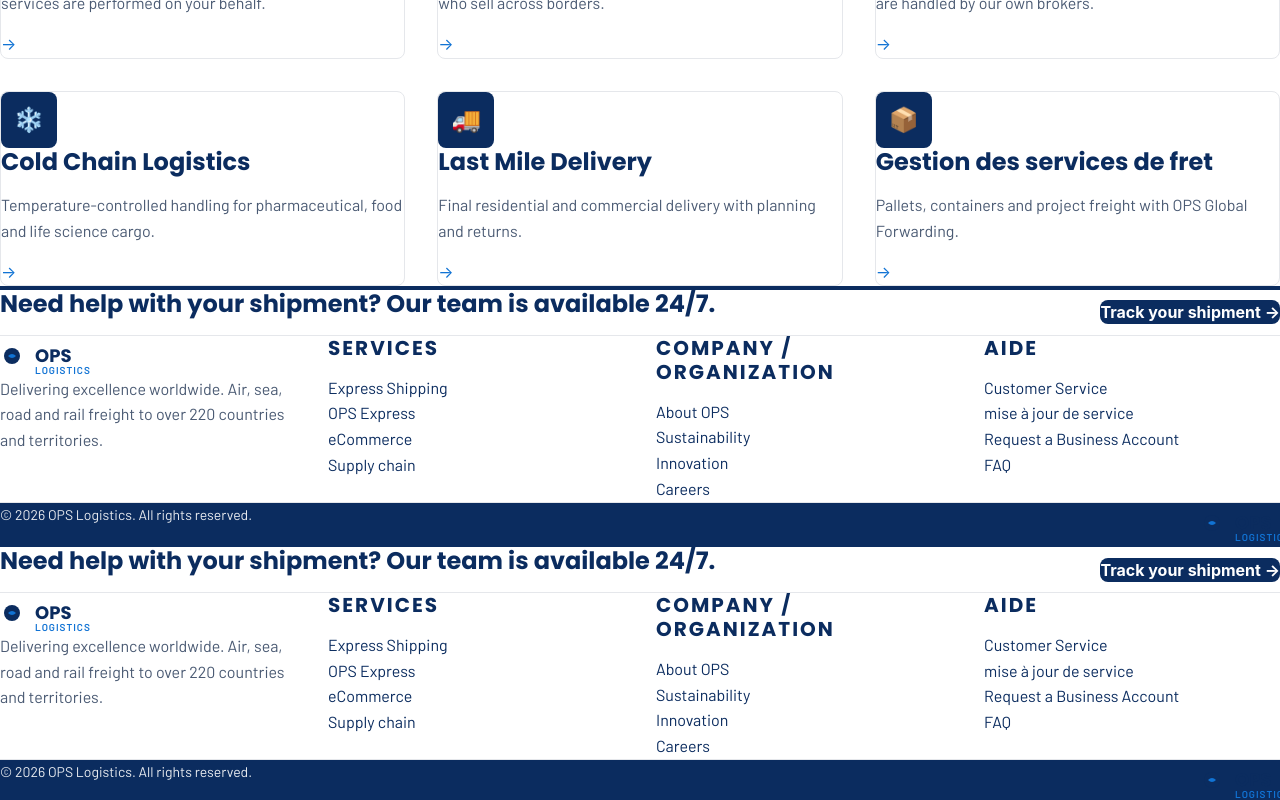
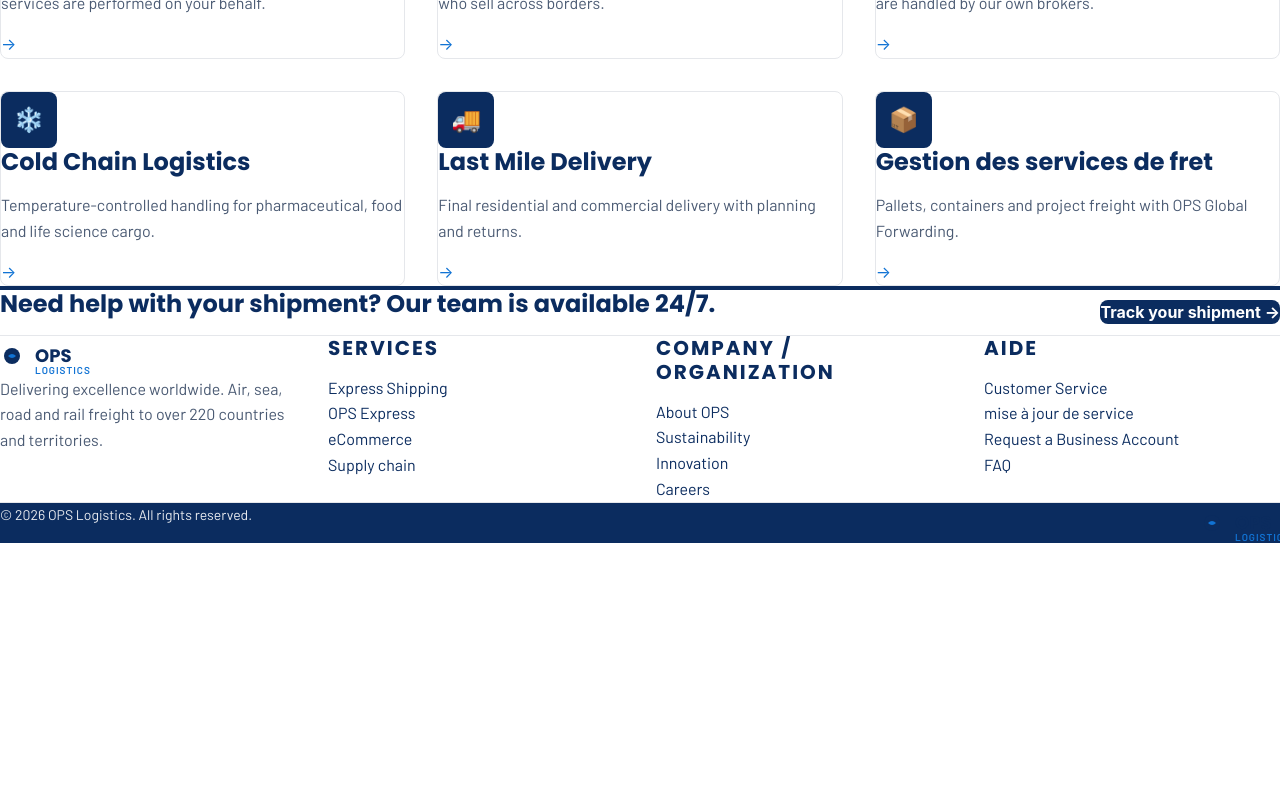
Before and after one commit to nsohmariustumambang88-crypto/ops2, a Next.js app: page / in a window 1280 px wide. Shown: the part 4959-5759 px from the top of the page. After the commit the page ends 5502 px from the top, so only its background shows below. Built offline with nearby package versions, Linux system fonts and the light colour scheme.

Commit message:
Remove duplicate footer from page - Footer already in layout.tsx

```diff
--- a/app/page.tsx
+++ b/app/page.tsx
@@ -9,7 +9,6 @@ import OPSForYourBusinessBanner from '@/components/sections/OPSForYourBusinessBa
 import ServiceUpdatesSection from '@/components/sections/ServiceUpdatesSection';
 import WhyOPSLogisticsSection from '@/components/sections/WhyOPSLogisticsSection';
 import SupplyChainSolutionsSection from '@/components/sections/SupplyChainSolutionsSection';
-import Footer from '@/components/layout/Footer';
 
 export default function Home() {
   return (
@@ -46,9 +45,6 @@ export default function Home() {
 
       {/* 11. Supply Chain Solutions */}
       <SupplyChainSolutionsSection />
-
-      {/* Footer */}
-      <Footer />
     </>
   );
 }
```
